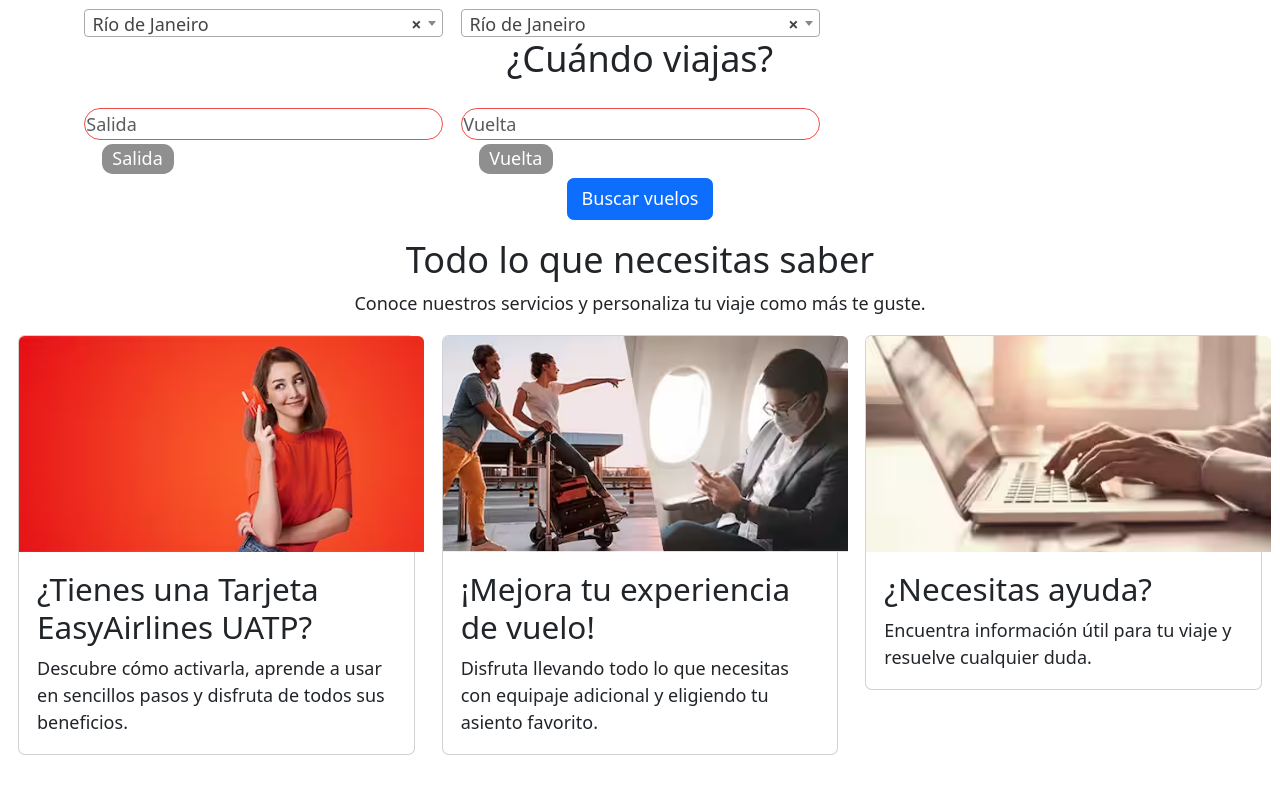
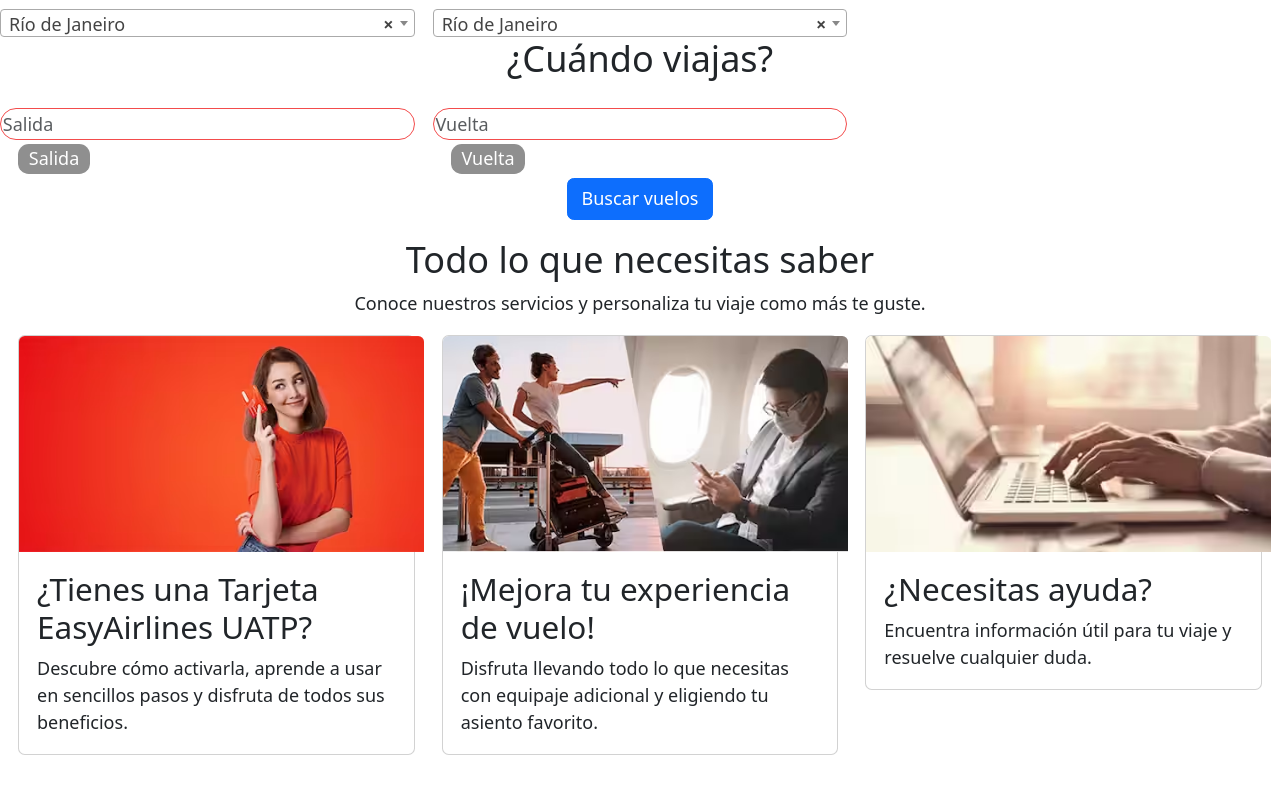
Before and after one commit to EugenioGonzales/Coder, a website: page index.html in a window 1280 px wide. Shown: the part 710-1500 px from the top of the page. Drawn offline with nearby package versions, Linux system fonts and the light colour scheme.

Commit message:
arreglox3

```diff
--- a/SCSS/componentes/_container.scss
+++ b/SCSS/componentes/_container.scss
@@ -72,6 +72,10 @@
 .container {
   display: grid;
   width: 100%;
+  padding: 0;
+  margin: 0;
+  max-width: 2000px;
+}
 
   .Ayuda-section {
     display: grid;
@@ -236,7 +240,7 @@
       }
     }
   }
-}
+
 
 @keyframes cambio-color {
   0% {
```
Also changed, not shown: CSS/styles.css, 1 other file.
